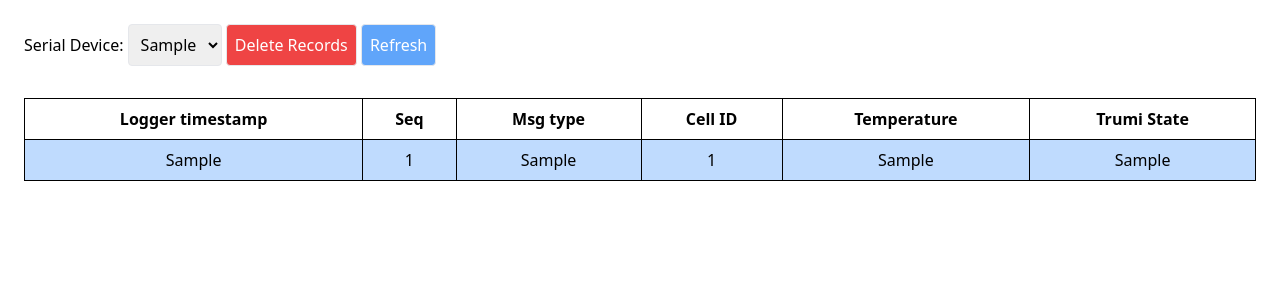
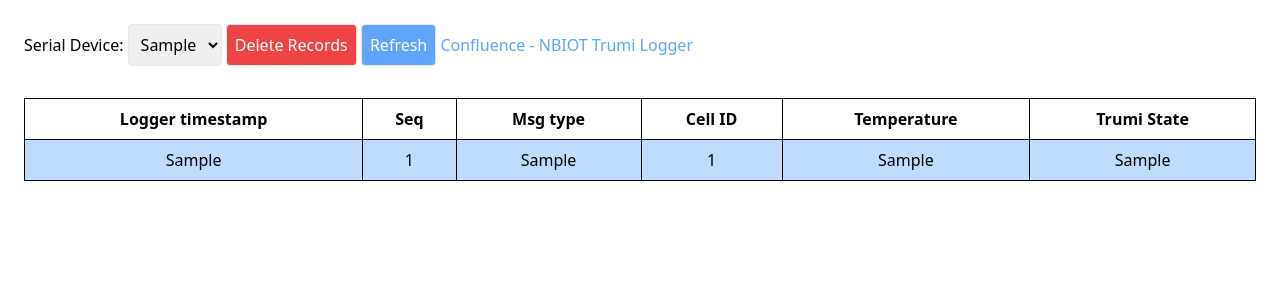
Before and after one commit to jimmythemonk/ALIR_TESTS, a Django app: page / in a window 1280 px wide. Shown: the top 300 px of the page. Run offline with Django 4.2, Linux system fonts and the light colour scheme; tables that the repository leaves empty hold one stand-in row (values such as "Sample post"); parts of the project's set-up code (start-up, migrations or seed data) failed here and were passed over; some libraries are stand-ins or nearby versions.

Commit message:
Add confluence link

```diff
--- a/hermes/n5_lgr_backend/templates/n5_lgr_backend/backend.html
+++ b/hermes/n5_lgr_backend/templates/n5_lgr_backend/backend.html
@@ -46,6 +46,7 @@
                     <button name="deleteRecords" value="Submit" onclick="submitButton()" class="border rounded p-2 mb-2 bg-red-500 text-white">Delete Records</button>
                 {% endif %}
                 <button name="refreshRecords" value="Refresh" onclick="submitButton()" class="border rounded p-2 mb-2 bg-blue-400 text-white">Refresh</button>
+                <a href="https://alps-europe-sbd.atlassian.net/wiki/x/FwDo7Q" target="_blank" class="text-blue-400 hover:underline">Confluence - NBIOT Trumi Logger</a>
 
             </form>
 
```
